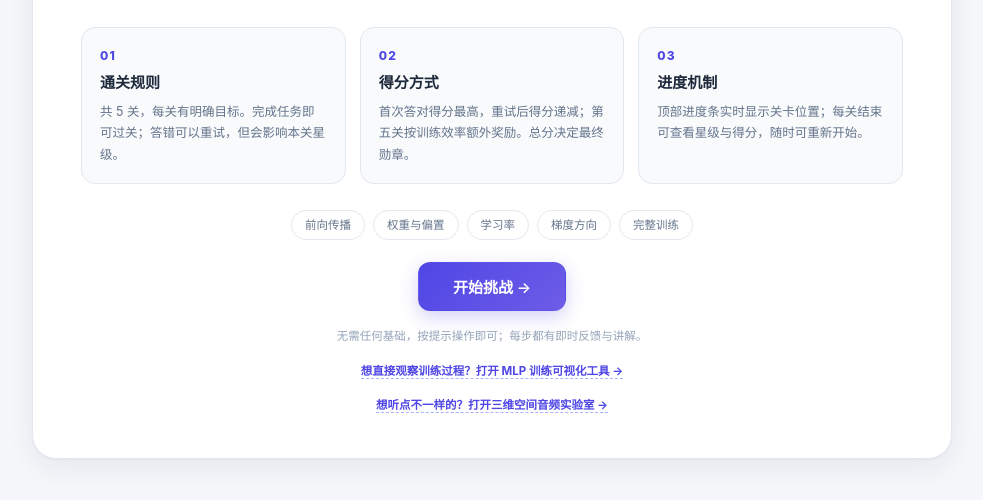
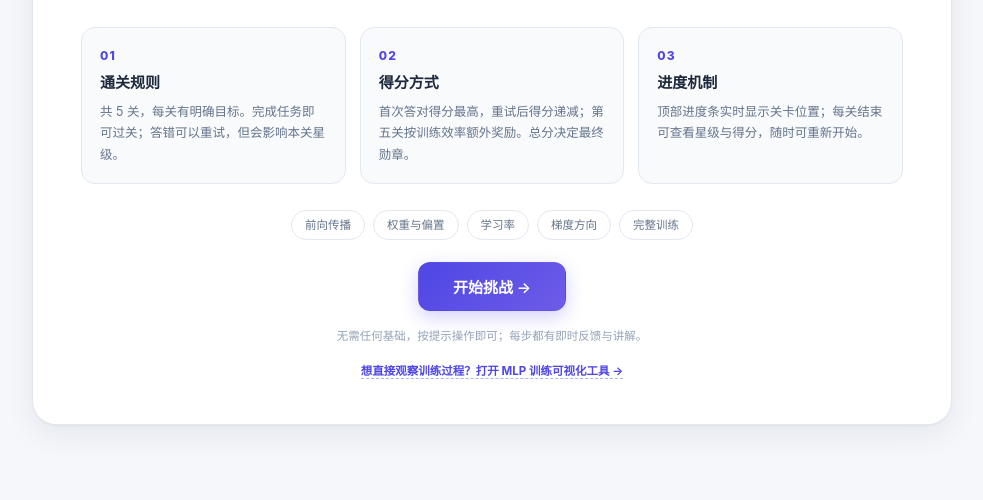
Before and after one commit to 1575371/learning, a plain HTML site: page index.html in a window 1280 px wide. Shown: the part 244-744 px from the top of the page, without its empty margins (148-1131 px from the left). Drawn offline with Linux system fonts and the light colour scheme.

Commit message:
Update index.html
删去一些不必要的代码

```diff
--- a/index.html
+++ b/index.html
@@ -42,7 +42,6 @@
         <button id="startBtn" class="btn btn-primary btn-lg">开始挑战 →</button>
         <p class="hero-foot">无需任何基础，按提示操作即可；每步都有即时反馈与讲解。</p>
         <p class="hero-foot"><a href="./visualizer/" class="site-link">想直接观察训练过程？打开 MLP 训练可视化工具 →</a></p>
-        <p class="hero-foot"><a href="./spatial-audio/" class="site-link">想听点不一样的？打开三维空间音频实验室 →</a></p>
       </div>
     </div>
   </section>
```
